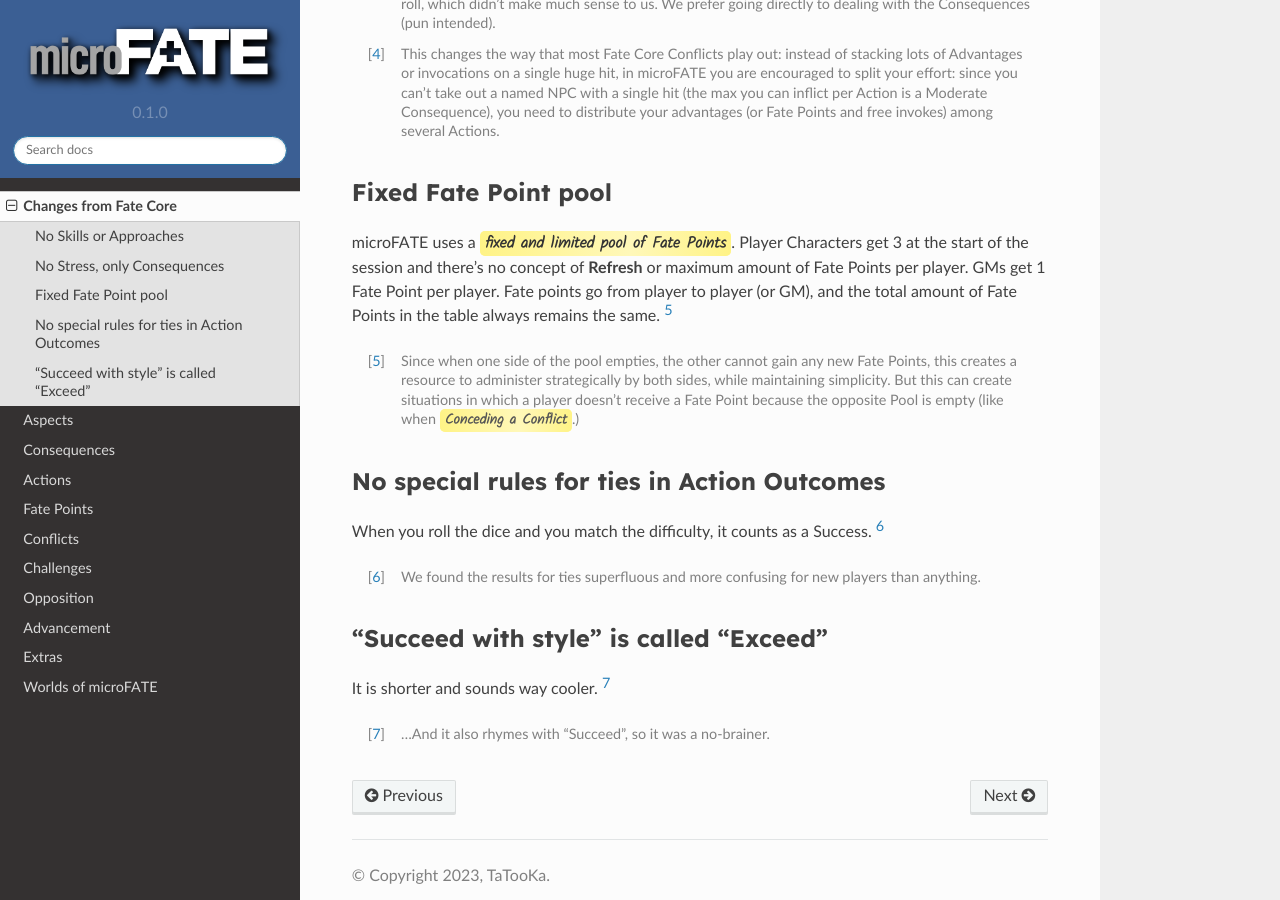
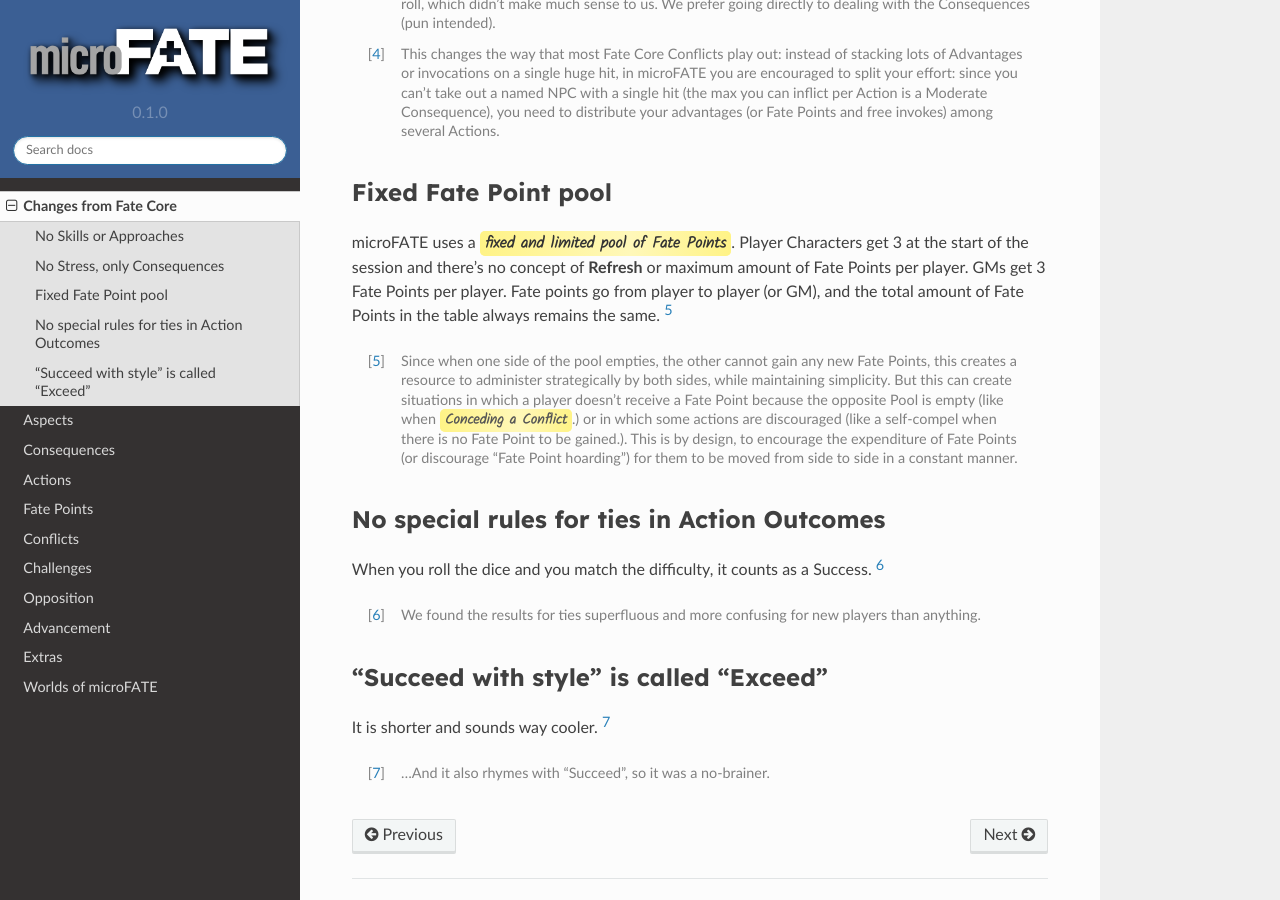
Before and after one commit to TaTooKa/microfate, a Sphinx documentation site: the page built from docs/source/pages/whatschanged.rst, in a window 1280 px wide and 900 px high, scrolled down 1068 px. Built offline with Sphinx 7.4.7 and the Read the Docs theme 2.0.0, drawn with Linux system fonts in a browser that asks for light colours; cross-references to code outside the pages are shown as plain code.

Commit message:
Fixes in text.

```diff
--- a/docs/source/pages/whatschanged.rst
+++ b/docs/source/pages/whatschanged.rst
@@ -42,10 +42,10 @@
 Fixed Fate Point pool
 ---------------------
 microFATE uses a :hoverxref:`fixed and limited pool of Fate Points <limited-fate-point-pool>`. Player Characters get 3 at the start of the session and there's no concept of **Refresh** or maximum amount of Fate Points per player.
-GMs get 1 Fate Point per player.
+GMs get 3 Fate Points per player.
 Fate points go from player to player (or GM), and the total amount of Fate Points in the table always remains the same. [#]_
 
-.. [#] Since when one side of the pool empties, the other cannot gain any new Fate Points, this creates a resource to administer strategically by both sides, while maintaining simplicity. But this can create situations in which a player doesn't receive a Fate Point because the opposite Pool is empty (like when :hoverxref:`Conceding a Conflict <conceding>`.)
+.. [#] Since when one side of the pool empties, the other cannot gain any new Fate Points, this creates a resource to administer strategically by both sides, while maintaining simplicity. But this can create situations in which a player doesn't receive a Fate Point because the opposite Pool is empty (like when :hoverxref:`Conceding a Conflict <conceding>`.) or in which some actions are discouraged (like a self-compel when there is no Fate Point to be gained.). This is by design, to encourage the expenditure of Fate Points (or discourage "Fate Point hoarding") for them to be moved from side to side in a constant manner.
 
 
 No special rules for ties in Action Outcomes
```
